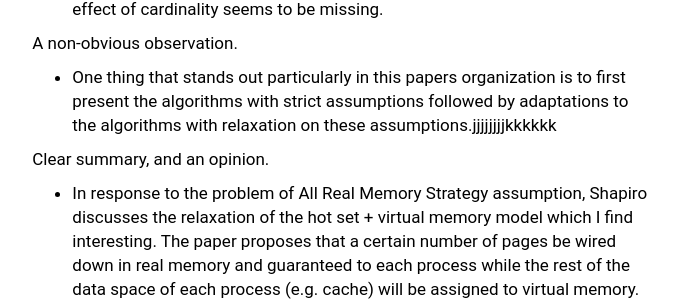
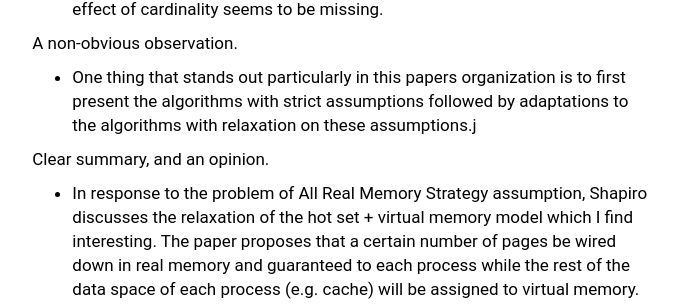
Before and after one commit to wzao1515/w6113.github.io, a Jekyll site: the page built from exreviews_08.md, in a window 1280 px wide and 900 px high, scrolled down 311 px. Shown: the part 193-498 px from the top of the window, without its empty margins (292-970 px from the left). Built offline with Jekyll 4.4.1, drawn with Linux system fonts in a browser that asks for light colours; our own code applies the rules of GitHub Pages for plain Markdown files.

Commit message:
updated website

```diff
--- a/exreviews_08.md
+++ b/exreviews_08.md
@@ -14,7 +14,7 @@ Imagining extremes of a parameter/spectrum is a good way of assessing decisions.
 
 A non-obvious observation.
 
-* One thing that stands out particularly in this papers organization is to first present the algorithms with strict assumptions followed by adaptations to the algorithms with relaxation on these assumptions.jjjjjjjjkkkkkk
+* One thing that stands out particularly in this papers organization is to first present the algorithms with strict assumptions followed by adaptations to the algorithms with relaxation on these assumptions.j
 
 Clear summary, and an opinion.
 
```
